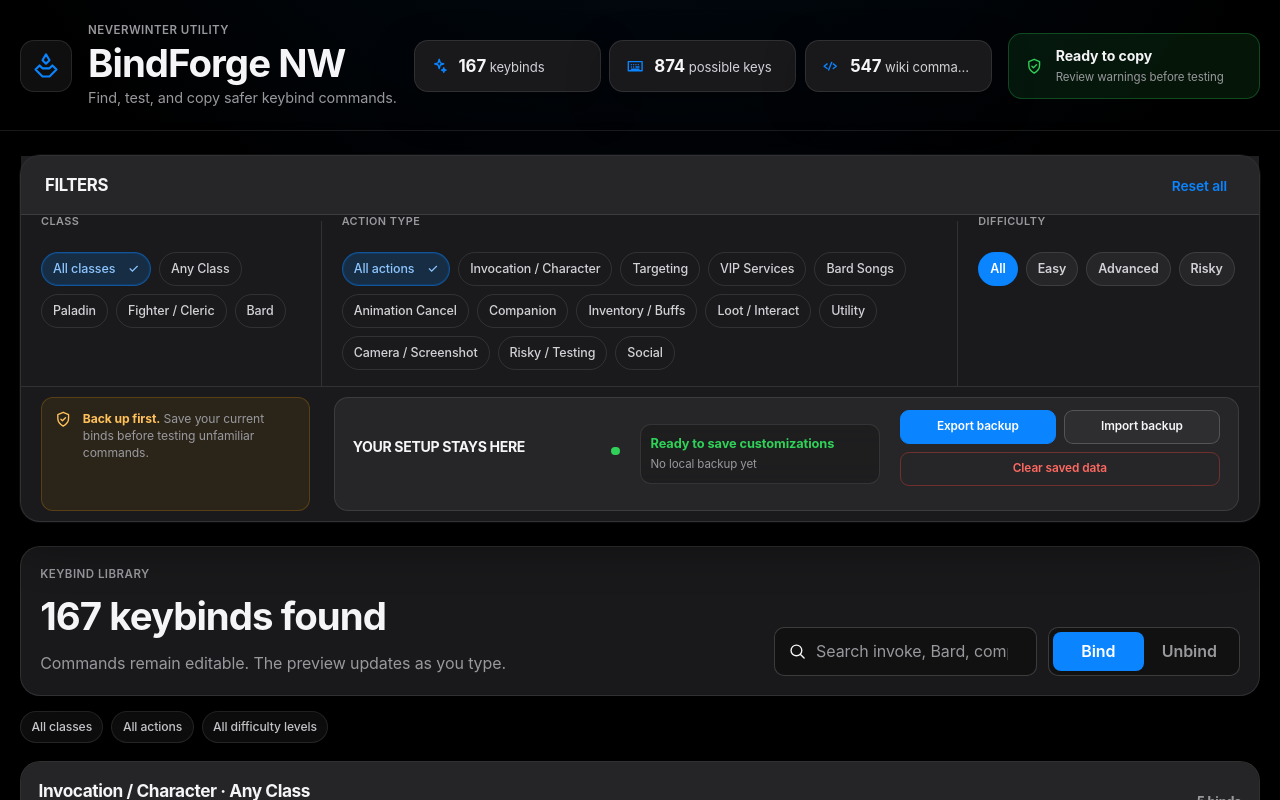
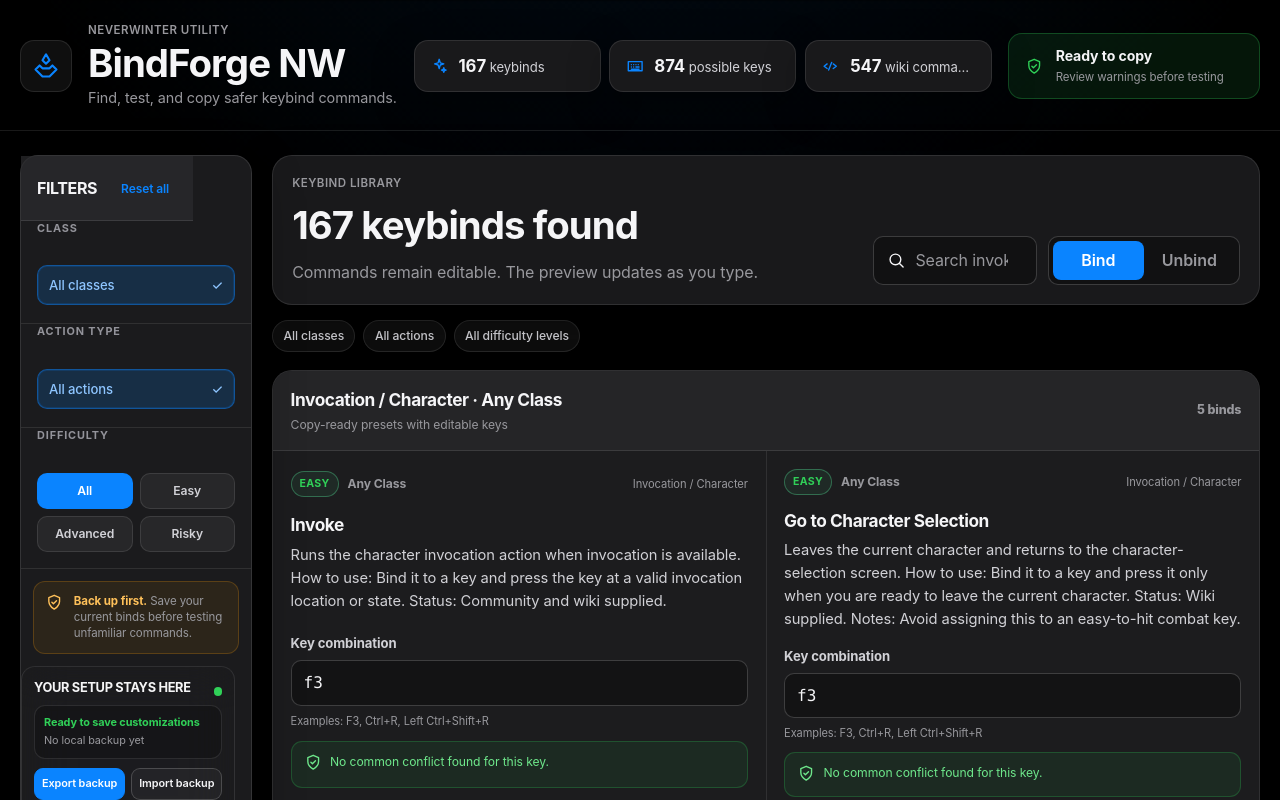
Before and after one commit to Nischhalsubba/BindForge-NW, a Next.js app: page / in a window 1280 px wide. Shown: the top 800 px of the page. Built offline with nearby package versions, Linux system fonts and the light colour scheme.

Commit message:
replace sticky dock with persistent filter rail

```diff
--- a/app/sticky-filter-dock.css
+++ b/app/sticky-filter-dock.css
@@ -1,28 +1,48 @@
-/* Persistent filter controls without nested scrolling. */
-@media (min-width: 761px) {
+/* Persistent, scroll-free filter rail. */
+@media (min-width: 1181px) {
   .workspace {
+    display: grid !important;
+    grid-template-columns: 232px minmax(0, 1fr) !important;
+    align-items: start;
+    gap: 20px !important;
     overflow: visible !important;
   }
 
   .filter-panel,
   .filter-panel.filter-panel-open {
+    grid-column: 1;
     position: sticky !important;
-    top: 12px !important;
-    z-index: 60;
-    margin-bottom: 24px;
+    top: 20px !important;
+    z-index: 70;
+    width: 232px !important;
+    max-width: 232px !important;
     max-height: none !important;
+    min-height: 0 !important;
+    display: flex !important;
+    flex-direction: column;
     overflow: visible !important;
-    background: rgba(28, 28, 30, 0.96);
-    box-shadow:
-      0 20px 48px rgba(0, 0, 0, 0.48),
-      0 0 0 1px rgba(255, 255, 255, 0.06);
-    backdrop-filter: blur(28px) saturate(140%);
-    -webkit-backdrop-filter: blur(28px) saturate(140%);
+    margin: 0 !important;
+    border: 1px solid rgba(255, 255, 255, 0.11);
+    border-radius: 18px;
+    background: rgba(28, 28, 30, 0.97);
+    box-shadow: 0 18px 50px rgba(0, 0, 0, 0.42);
+    backdrop-filter: blur(26px) saturate(140%);
+    -webkit-backdrop-filter: blur(26px) saturate(140%);
+  }
+
+  .library {
+    grid-column: 2;
+    min-width: 0;
   }
 
   .filter-panel-head {
-    padding-top: 14px;
-    padding-bottom: 12px;
+    min-height: 0 !important;
+    padding: 18px 16px 16px !important;
+    align-items: center;
+  }
+
+  .filter-panel-head > div {
+    gap: 3px !important;
   }
 
   .filter-panel-head .eyebrow {
@@ -30,43 +50,148 @@
   }
 
   .filter-panel-head h2 {
-    font-size: 1.05rem;
+    margin: 0;
+    font-size: 1rem;
+    line-height: 1.2;
+  }
+
+  .filter-panel-head .text-button {
+    min-height: 30px;
+    margin: 0 !important;
+    padding: 5px 8px;
+    font-size: 0.75rem;
   }
 
   .filter-section {
-    padding-top: 14px;
-    padding-bottom: 16px;
+    position: relative;
+    width: 100%;
+    height: auto !important;
+    min-width: 0;
+    padding: 18px 16px !important;
+    border-right: 0 !important;
+    border-bottom: 1px solid rgba(255, 255, 255, 0.09) !important;
   }
 
   .filter-section legend {
-    margin-bottom: 10px;
+    float: none !important;
+    display: block;
+    width: 100%;
+    margin: 0 0 12px !important;
+    padding: 0 !important;
+    color: rgba(235, 235, 245, 0.58);
     font-size: 0.68rem;
+    font-weight: 700;
+    letter-spacing: 0.08em;
+    line-height: 1.35;
+    text-transform: uppercase;
   }
 
-  .filter-option,
+  .filter-section:nth-of-type(1),
+  .filter-section:nth-of-type(2) {
+    min-height: 92px;
+  }
+
+  .filter-section:nth-of-type(1) .filter-options,
+  .filter-section:nth-of-type(2) .filter-options {
+    position: relative;
+    display: block !important;
+    width: 100%;
+    max-height: none !important;
+    overflow: visible !important;
+    padding: 0 !important;
+    margin: 0;
+  }
+
+  .filter-section:nth-of-type(1) .filter-option,
+  .filter-section:nth-of-type(2) .filter-option {
+    display: none;
+    width: 100% !important;
+    min-height: 40px;
+    padding: 9px 11px;
+    border-radius: 10px;
+    font-size: 0.82rem;
+    text-align: left;
+  }
+
+  .filter-section:nth-of-type(1) .filter-option[aria-pressed="true"],
+  .filter-section:nth-of-type(2) .filter-option[aria-pressed="true"] {
+    display: flex;
+  }
+
+  .filter-section:nth-of-type(1):hover .filter-options,
+  .filter-section:nth-of-type(1):focus-within .filter-options,
+  .filter-section:nth-of-type(2):hover .filter-options,
+  .filter-section:nth-of-type(2):focus-within .filter-options {
+    position: absolute;
+    z-index: 100;
+    top: 6px;
+    left: calc(100% + 12px);
+    width: 250px;
+    display: grid !important;
+    gap: 5px;
+    padding: 10px !important;
+    border: 1px solid rgba(255, 255, 255, 0.13);
+    border-radius: 14px;
+    background: rgba(36, 36, 38, 0.99);
+    box-shadow: 0 22px 54px rgba(0, 0, 0, 0.52);
+  }
+
+  .filter-section:nth-of-type(1):hover .filter-option,
+  .filter-section:nth-of-type(1):focus-within .filter-option,
+  .filter-section:nth-of-type(2):hover .filter-option,
+  .filter-section:nth-of-type(2):focus-within .filter-option {
+    display: flex;
+  }
+
+  .filter-section:nth-of-type(3) {
+    padding-bottom: 16px !important;
+  }
+
+  .difficulty-options {
+    display: grid !important;
+    grid-template-columns: 1fr 1fr;
+    gap: 7px !important;
+    width: 100%;
+    margin: 0;
+  }
+
   .difficulty-chip {
-    min-height: 34px;
-    padding: 7px 11px;
-    font-size: 0.78rem;
+    width: 100% !important;
+    min-height: 36px;
+    padding: 7px 8px;
+    border-radius: 10px;
+    font-size: 0.76rem;
   }
 
   .filter-tip {
-    min-height: 76px;
-    margin-top: 10px;
-    margin-bottom: 10px;
-    padding: 12px;
+    min-height: 0 !important;
+    margin: 12px !important;
+    padding: 11px !important;
   }
 
   .filter-tip p {
-    font-size: 0.76rem;
-    line-height: 1.4;
+    font-size: 0.72rem;
+    line-height: 1.42;
   }
 
   .local-backup-card {
-    margin-top: 10px;
-    margin-bottom: 10px;
-    padding-top: 12px;
-    padding-bottom: 12px;
+    display: grid !important;
+    grid-template-columns: 1fr !important;
+    gap: 9px !important;
+    margin: 0 !important;
+    padding: 13px 12px 14px !important;
+    border-top: 1px solid rgba(255, 255, 255, 0.09) !important;
+    background: transparent !important;
+  }
+
+  .local-backup-heading,
+  .local-backup-copy,
+  .local-save-status,
+  .local-backup-actions,
+  .local-privacy-note {
+    grid-column: 1 !important;
+    grid-row: auto !important;
+    margin: 0 !important;
   }
 
   .local-backup-heading .eyebrow,
@@ -76,21 +201,67 @@
   }
 
   .local-backup-heading h3 {
-    font-size: 0.88rem;
+    font-size: 0.8rem;
+    line-height: 1.25;
   }
 
   .local-save-status {
-    min-height: 54px;
-    padding: 10px;
+    min-height: 0;
+    padding: 9px !important;
+  }
+
+  .local-save-status strong,
+  .local-save-status span {
+    font-size: 0.68rem;
+  }
+
+  .local-backup-actions {
+    display: grid !important;
+    grid-template-columns: 1fr 1fr !important;
+    gap: 6px !important;
   }
 
   .local-backup-actions button {
-    min-height: 34px;
-    font-size: 0.74rem;
+    min-height: 32px;
+    padding: 6px 7px;
+    font-size: 0.68rem;
+  }
+
+  .local-backup-actions .local-danger-action {
+    grid-column: 1 / -1 !important;
   }
 
   .library-toolbar {
-    scroll-margin-top: 330px;
+    scroll-margin-top: 20px;
+  }
+}
+
+@media (min-width: 761px) and (max-width: 1180px) {
+  .workspace {
+    overflow: visible !important;
+  }
+
+  .filter-panel,
+  .filter-panel.filter-panel-open {
+    position: sticky !important;
+    top: 10px !important;
+    z-index: 70;
+    max-height: none !important;
+    overflow: visible !important;
+    margin-bottom: 20px;
+    background: rgba(28, 28, 30, 0.97);
+    box-shadow: 0 16px 40px rgba(0, 0, 0, 0.42);
+    backdrop-filter: blur(24px) saturate(140%);
+  }
+
+  .filter-panel-head {
+    padding-top: 14px !important;
+    padding-bottom: 12px !important;
+  }
+
+  .filter-section legend {
+    margin-top: 0 !important;
+    margin-bottom: 12px !important;
   }
 }
 
@@ -101,15 +272,21 @@
     z-index: 70;
     width: 100%;
     justify-content: center;
-    background: rgba(28, 28, 30, 0.96);
+    background: rgba(28, 28, 30, 0.97);
     box-shadow: 0 12px 28px rgba(0, 0, 0, 0.36);
     backdrop-filter: blur(20px);
-    -webkit-backdrop-filter: blur(20px);
   }
 
   .filter-panel.filter-panel-open {
     position: relative !important;
     top: auto !important;
     z-index: 1;
+    max-height: none !important;
+    overflow: visible !important;
+  }
+
+  .filter-section legend {
+    margin-top: 0 !important;
+    margin-bottom: 12px !important;
   }
 }
```
